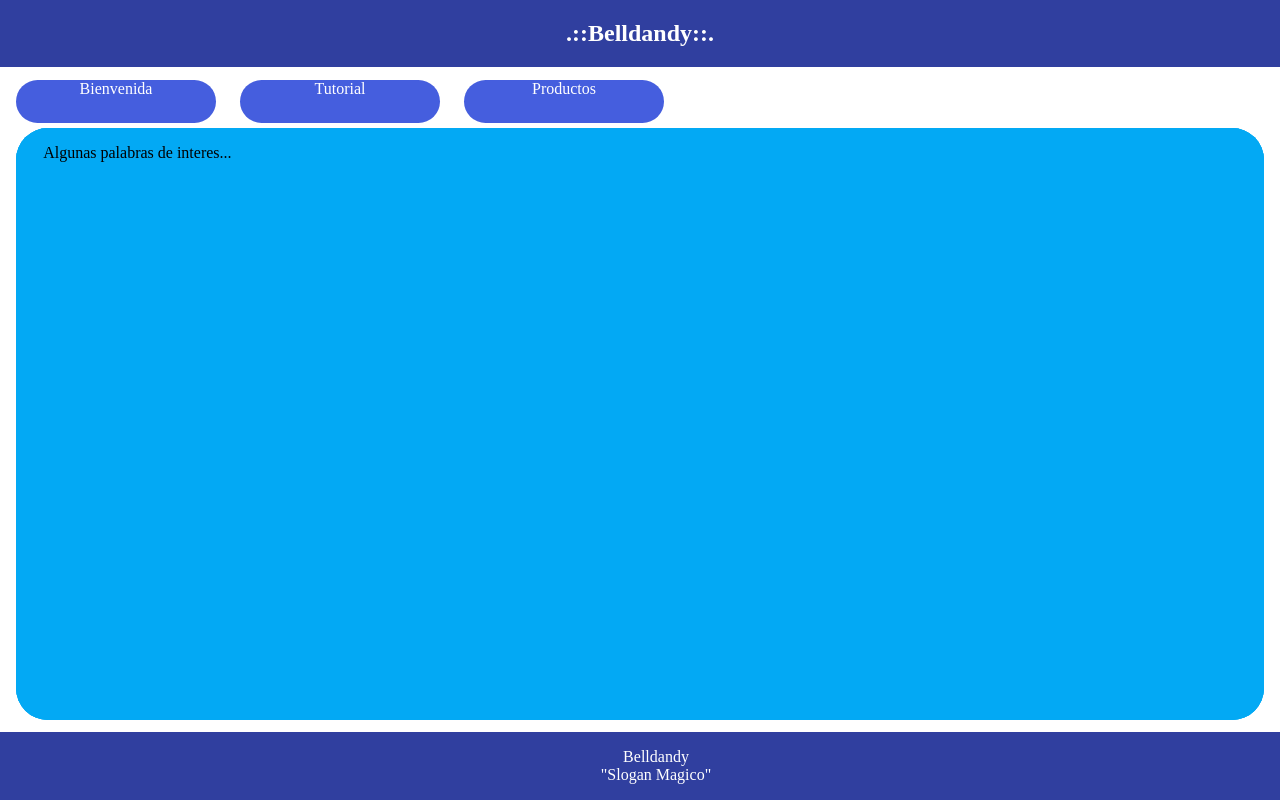
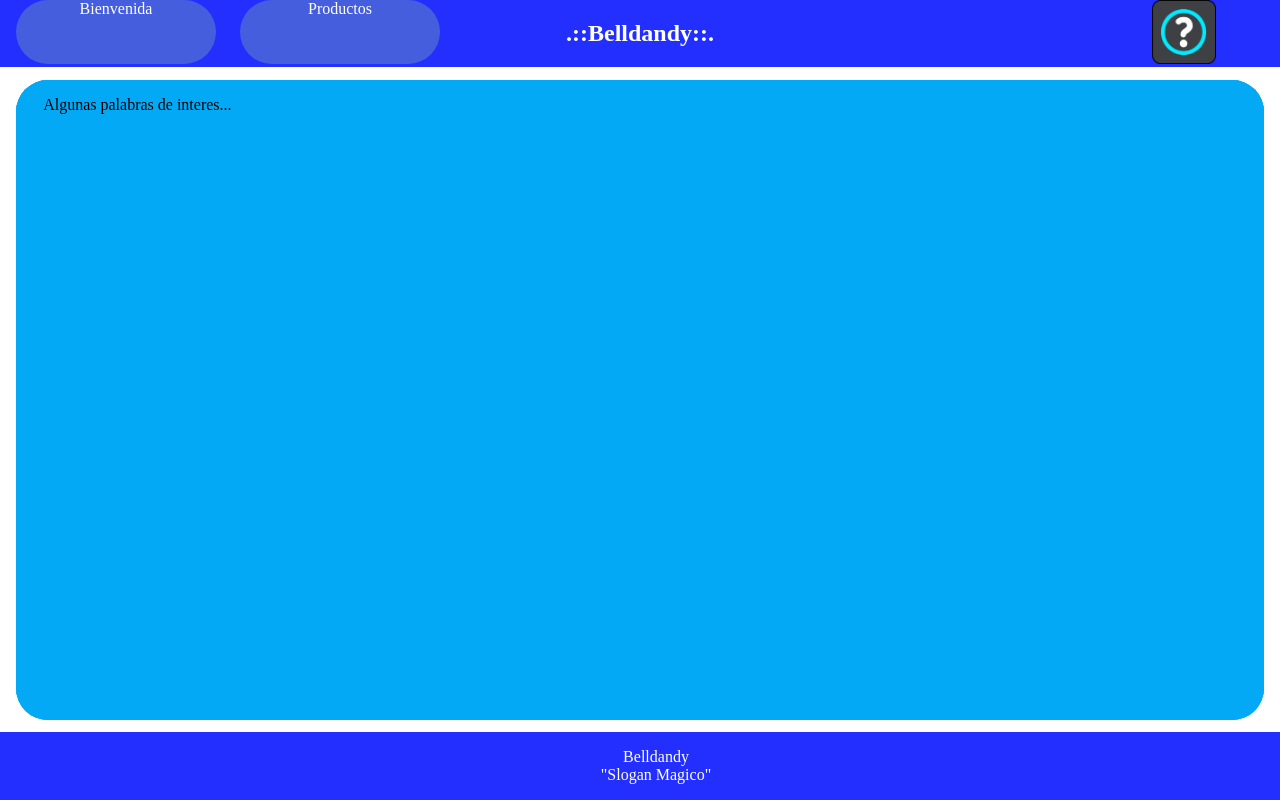
Before and after one commit to EasysoftCompany/pelos, a PHP site: page /my_listener/ in a window 1280 px wide. Run offline with PHP 8.4, Linux system fonts and the light colour scheme; some libraries are stand-ins or nearby versions.

Commit message:
Rediseñado el Frontend, agregada la direccion de correo en el webhook

```diff
--- a/css/frontend.css
+++ b/css/frontend.css
@@ -16,7 +16,7 @@ body
 
 #head
 {
-    background-color: #303f9f;
+    background-color: #222FFF;
     margin: 0;
     width: 100%;
     color: white;
@@ -29,7 +29,7 @@ body
 
 #foot
 {
-    background-color: #303f9f;
+    background-color: #222FFF;
     color: white;
     width: 100%;
     text-align: center;
@@ -45,7 +45,7 @@ body
 
 #info1{
     position: fixed;
-    top: 8em;
+    top: 5em;
     right: 1em;
     left: 1em;
     bottom: 5em;
@@ -63,7 +63,7 @@ body
 }
 #info2{
     position: fixed;
-    top: 8em;
+    top: 5em;
     right: 1em;
     left: 1em;
     bottom: 5em;
@@ -82,7 +82,7 @@ body
 
 #info3{
     position: fixed;
-    top: 8em;
+    top: 5em;
     right: 1em;
     left: 1em;
     bottom: 5em;
@@ -121,12 +121,12 @@ body
     color: #ffffff;
     position: fixed;
     text-align: center;
-    top: 5em;
+    top: 0em;
     left: 1em;
     border-radius: 2em;
     background: #455ede;
     width: 200px;
-    height: 2.7em;
+    height: 4em;
     display: inline-block;
     vertical-align: middle;
 
@@ -138,12 +138,12 @@ body
     color: #ffffff;
     position: fixed;
     text-align: center;
-    top: 5em;
+    top: 0em;
     left: 15em;
     border-radius: 2em;
     background: #455ede;
     width: 200px;
-    height: 2.7em;
+    height: 4em;
     display: inline-block;
     vertical-align: middle;
 
@@ -151,17 +151,29 @@ body
 
 #menuIteminfo3
 {
-    color: #ffffff;
+    //color: #ffffff;
     position: fixed;
     text-align: center;
-    top: 5em;
-    left: 29em;
-    border-radius: 2em;
-    background: #455ede;
-    width: 200px;
-    height: 2.7em;
+    top: 0em;
+    left: 90%;
+    //border-radius: 2em;
+    //background: #455ede;
+    width: 4em;
+    height: 4em;
     display: inline-block;
     vertical-align: middle;
+}
+
+#menuIteminfo:hover
+{
+    background: #233cac;
+}
+#menuIteminfo2:hover
+{
+    background: #233cac;
+}#menuIteminfo3:hover
+{
+    background: #233cac;
 }
 
 #bigone
--- a/hook.php
+++ b/hook.php
@@ -7,8 +7,13 @@ if ($event_json->type == 'charge.paid'){
 
 
     $message = $event_json->data->object->id;
+    $message .= "";
     $message .= $event_json->data->object->status;
+    $message .= "";
     $message .= $event_json->data->object->amount;
+    $message .= "";
+    $message .= $event_json->data->object->details->email;
+
 
      $destinatario = "g_rico_c@hotmail.com";
         $asunto = "Compra Confirmada" ;
--- a/index.php
+++ b/index.php
@@ -28,15 +28,15 @@ and open the template in the editor.
             <h2>.::Belldandy::.</h2>
         </div>
         <div id="menuIteminfo">Bienvenida</div>
-        <div id="menuIteminfo2">Tutorial</div>
-        <div id="menuIteminfo3">Productos</div>
+        <div id="menuIteminfo2">Productos</div>
+        <div id="menuIteminfo3"><img src="../css/help.png" style="height: 4em;width: 4em;"></div>
 
 
-        <div id="info2">
+        <div id="info3">
 
         </div>
 
-        <div id="info3">
+        <div id="info2">
 
             <table>
             <?php
```
Also changed, not shown: css/help.png (added).
